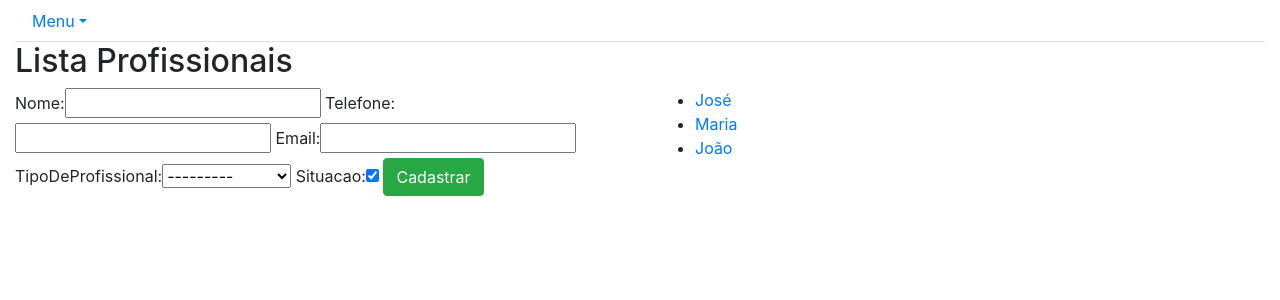
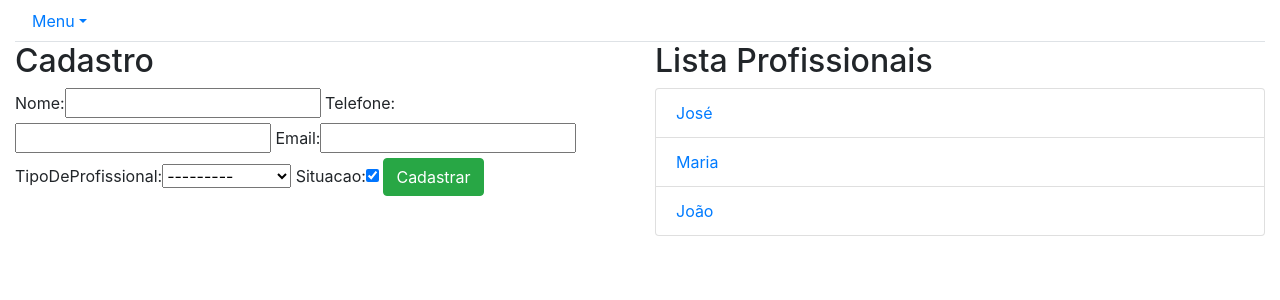
Before and after one commit to michele-nf/ProjetoCCE, a Django app: page /core/profissional/ in a window 1280 px wide. Shown: the top 300 px of the page. Run offline with Django 3.2, Linux system fonts and the light colour scheme; data comes from the database, SQL or seed files in the repository; both versions use the stored data as it was after the commit; some libraries are stand-ins or nearby versions.

Commit message:
Style: Formatar listas.

```diff
--- a/core/templates/core/lista_profissional.html
+++ b/core/templates/core/lista_profissional.html
@@ -2,14 +2,9 @@
 {% load bootstrap %}
 
 {% block main %}
-
-<div class="row">
-    <div class="col-12">
-        <h2>Lista Profissionais</h2>
-    </div>
-</div>
 <div class="row">
     <div class="col-sm-6">
+        <h2>Cadastro</h2>
         <form action="{% url 'core_profissional_novo' %}" method="POST">
             {% csrf_token %}
 
@@ -19,9 +14,10 @@
         </form>
     </div>
     <div class="col-sm-6">
-        <ul>
+        <h2>Lista Profissionais</h2>
+        <ul class="list-group">
             {% for profissional in profissionais %}
-                <li>
+                <li class="list-group-item">
                     <a href="{% url 'core_profissional_update' profissional.id %}">
                         {{ profissional.nome }}</a>
                 </li>
```
Also changed, not shown: core/templates/core/lista_tipo_de_profissional.html (+4 -7 lines), db.sqlite3.
